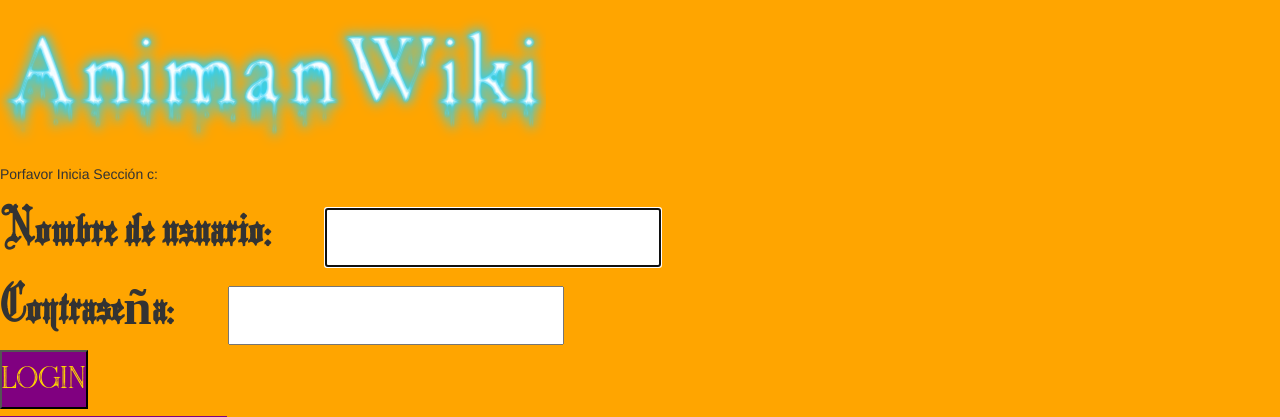
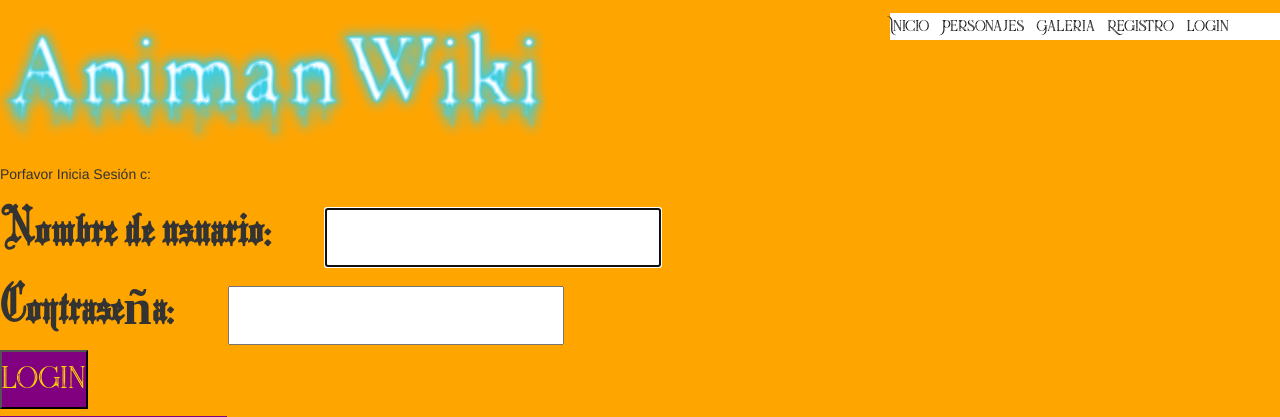
Before and after one commit to RomPadilla/Etapa3PintoPadilla008V, a Django app: page /accounts/login/?next=/User/ in a window 1280 px wide. Shown: the top 417 px of the page. Run offline with Django 3.2, Linux system fonts and the light colour scheme; some libraries are stand-ins or nearby versions.

Commit message:
otro commit

```diff
--- a/Inicio/static/css/login.css
+++ b/Inicio/static/css/login.css
@@ -7,6 +7,30 @@
 body{
 
     background-color: orange;
+}
+
+
+li{
+  float: left;
+  list-style: none;
+  margin-top: 1vw;
+  margin-right: -3vw;
+  background: white;
+}
+
+nav{
+
+  float: right;
+  margin-top: 0vw;
+  margin-right: 3vw;
+}
+
+a.menu{
+  text-decoration: none;
+  font-family: 'rock';
+  color: black;
+  font-size: 1.5vw;
+  margin-right: 4vw
 }
 
 @font-face{
--- a/templates/registration/login.html
+++ b/templates/registration/login.html
@@ -15,19 +15,36 @@
 <body">
  {% block content %}
  <body>
-    <header>
+	<header>
+            <nav>
+               <ul>
+                <li><a class="menu" href="{% url 'Inicio' %}">Inicio</a></li>
+                <li><a class="menu" href="{% url 'Naruto' %}">Personajes</a></li>
+                <li><a class="menu" href="{% url 'ListaPersonajes' %}">Galeria</a></li>
+                {% if user.is_authenticated %}
+                {% if perms.Naruto.delete_informaciones %}
+                <li><a class="menu" href="{% url 'admin:index' %}">Administrar</a></li>
+                {% endif %}
+                <li><a class="menu" href="{% url 'User' %}">{{ user.username }}</a></li>
+                <li><a class="menu" href="{% url 'logout' %}">Cerrar Sesión</a></li>
+                {% else %}
+                <li><a class="menu" href="{% url 'register' %}">Registro</a></li>
+                <li><a class="menu" href="{% url 'login' %}">login</a></li>
+                {% endif %}
+              </ul>
+      </nav>
       <img class="logo" src="{% static 'img/Name.png' %}" alt="name">
     </header>
 {% if form.errors %}
-<p>Usuario o Contraseña Incorrecta. Porfavor Intenta de Nuevo.</p>
+<p>Usuario o Contraseña Incorrecta. Por favor Intenta de Nuevo.</p>
 {% endif %}
 
 {% if next %}
     {% if user.is_authenticated %}
-    <p>Ya Inciaste Sección.</p>
+    <p>Ya Iniciaste Sesión.</p>
 
     {% else %}
-    <p>Porfavor Inicia Sección c:</p>
+    <p>Porfavor Inicia Sesión c:</p>
     {% endif %}
 {% endif %}
 
```
